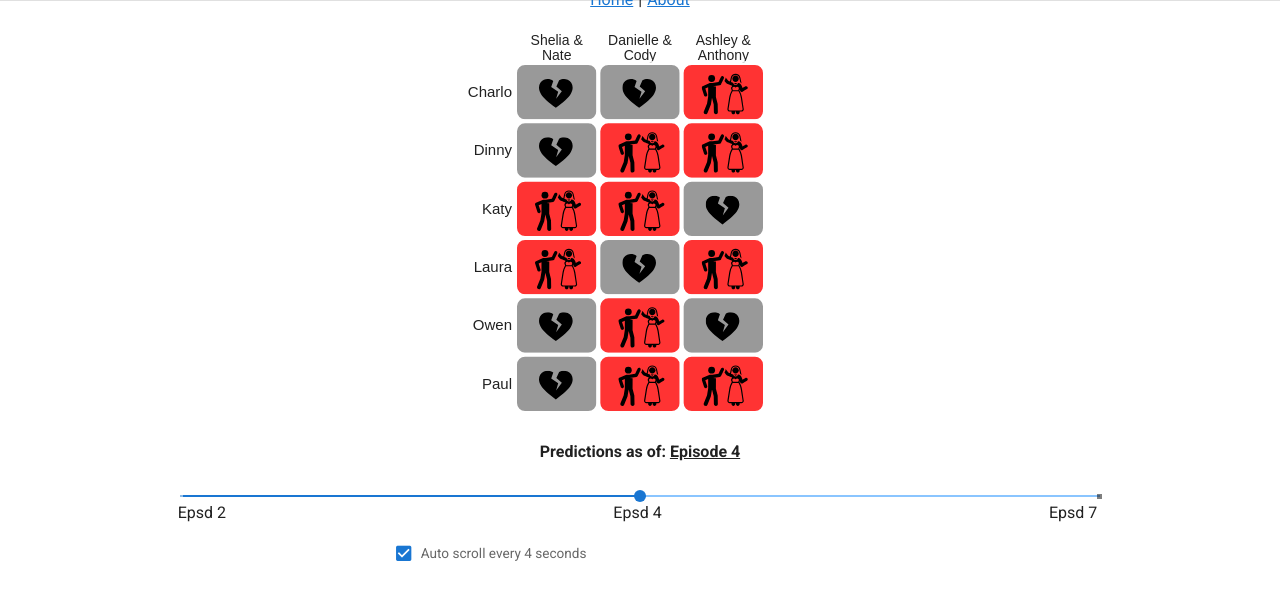
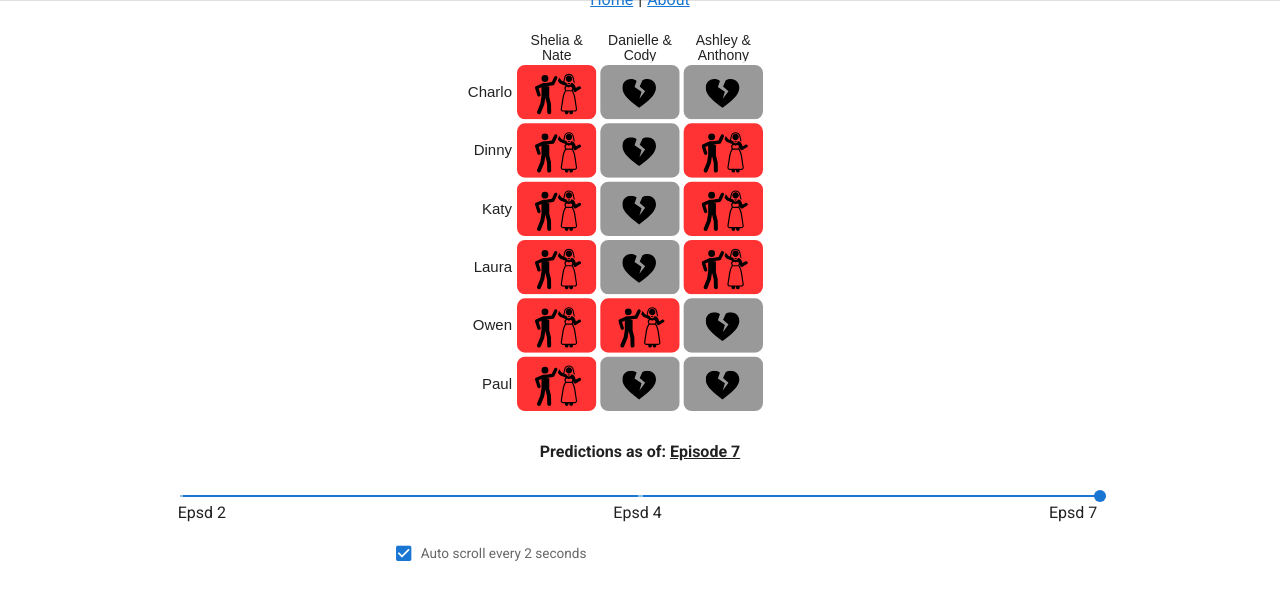
Before and after one commit to envirodatavis/funsite, a Vue app: page /#/ in a window 1280 px wide. Shown: the top 600 px of the page. Built offline with nearby package versions, Linux system fonts and the light colour scheme.

Commit message:
updated time duration for data update

```diff
--- a/src/components/MarriedAtFirstSight.vue
+++ b/src/components/MarriedAtFirstSight.vue
@@ -32,7 +32,7 @@
       <v-col align="center" cols="6">
         <v-checkbox
           v-model="autoScroll"
-          label="Auto scroll every 4 seconds"
+          label="Auto scroll every 2 seconds"
           style="transform: scale(0.85)"
         ></v-checkbox>
       </v-col>
@@ -101,7 +101,7 @@ export default {
   },
   methods: {
     scheduler: function() {
-      setInterval(this.movePrediction, 3000);
+      setInterval(this.movePrediction, 2000);
     },
     movePrediction: function() {
       if (this.autoScroll) {
```
